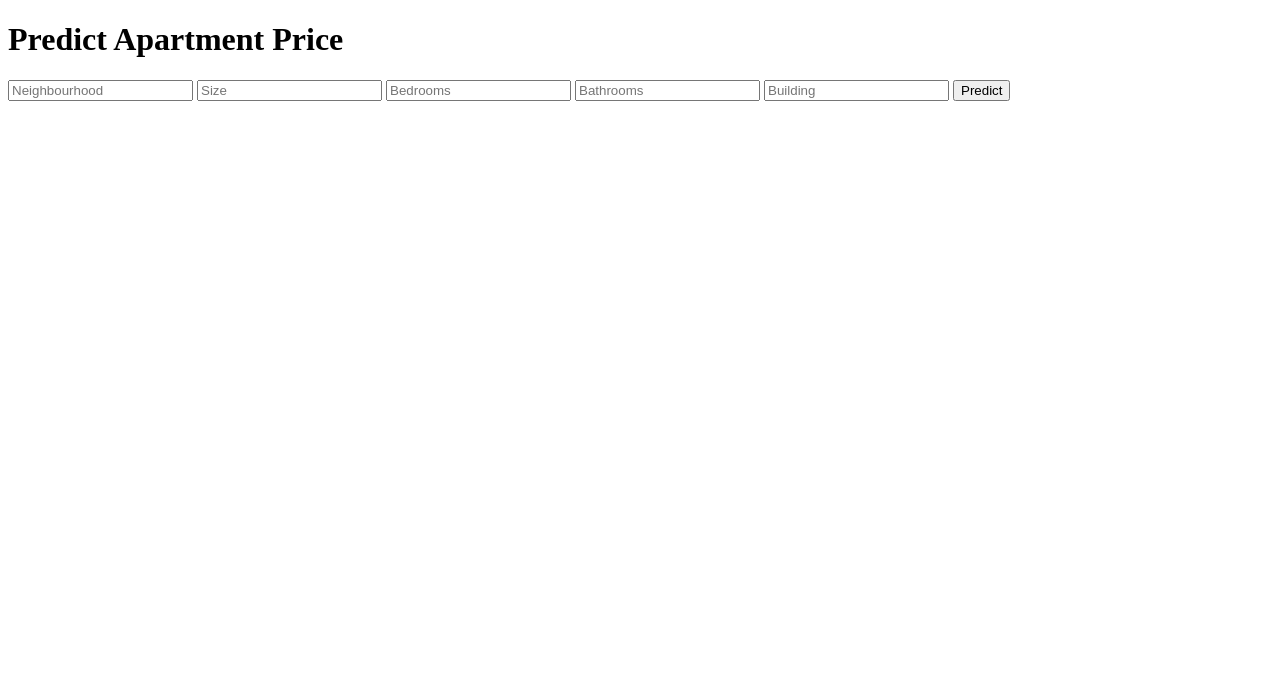
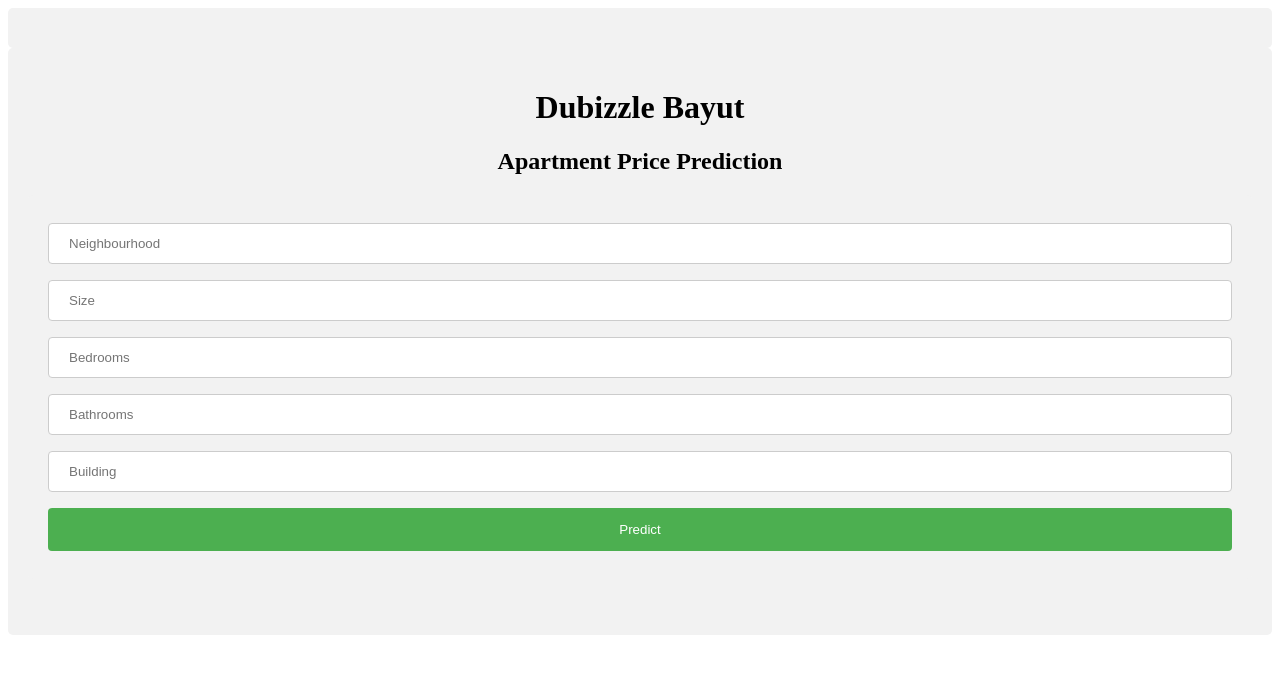
Before and after one commit to RitishaJaiswal2sep/price-prediction-model1, a Flask app: page / in a window 1280 px wide. Shown: the top 674 px of the page. Run offline with Flask 2, Linux system fonts and the light colour scheme; parts of the project's set-up code (start-up, migrations or seed data) failed here and were passed over.

Commit message:
Update index.html

```diff
--- a/templates/index.html
+++ b/templates/index.html
@@ -1,37 +1,117 @@
 <!DOCTYPE html>
-<html >
+<html>
   <!--From https://codepen.io/frytyler/pen/EGdtg-->
   <head>
-  <meta charset="UTF-8">
-  <title>ML API</title>
-  <link href='https://fonts.googleapis.com/css?family=Pacifico' rel='stylesheet' type='text/css'>
-<link href='https://fonts.googleapis.com/css?family=Arimo' rel='stylesheet' type='text/css'>
-<link href='https://fonts.googleapis.com/css?family=Hind:300' rel='stylesheet' type='text/css'>
-<link href='https://fonts.googleapis.com/css?family=Open+Sans+Condensed:300' rel='stylesheet' type='text/css'>
+    <meta charset="UTF-8" />
+    <title>Dubizzle Bayut Case Study</title>
+    <link
+      href="https://fonts.googleapis.com/css?family=Pacifico"
+      rel="stylesheet"
+      type="text/css"
+    />
+    <link
+      href="https://fonts.googleapis.com/css?family=Arimo"
+      rel="stylesheet"
+      type="text/css"
+    />
+    <link
+      href="https://fonts.googleapis.com/css?family=Hind:300"
+      rel="stylesheet"
+      type="text/css"
+    />
+    <link
+      href="https://fonts.googleapis.com/css?family=Open+Sans+Condensed:300"
+      rel="stylesheet"
+      type="text/css"
+    />
 
+    <style>
+      body {
+      }
+      input[type="text"],
+      select {
+        width: 100%;
+        padding: 12px 20px;
+        margin: 8px 0;
+        display: inline-block;
+        border: 1px solid #ccc;
+        border-radius: 4px;
+        box-sizing: border-box;
+      }
+
+      .xbtn {
+        width: 100%;
+        background-color: #4caf50;
+        color: white;
+        padding: 14px 20px;
+        margin: 8px 0;
+        border: none;
+        border-radius: 4px;
+        cursor: pointer;
+      }
+
+      input[type="submit"]:hover {
+        background-color: #45a049;
+      }
+
+      div {
+        border-radius: 5px;
+        background-color: #f2f2f2;
+        padding: 20px;
+      }
+      h1,
+      h2 {
+        text-align: center;
+      }
+    </style>
   </head>
 
   <body>
- <div class="login">
-	<h1>Predict Apartment Price</h1>
+    <div class="nav"></div>
+    <div class="login" class="main">
+      <h1>Dubizzle Bayut</h1>
+      <h2>Apartment Price Prediction</h2>
 
       <!-- Main Input For Receiving Query to our ML -->
-    <form action="{{ url_for('predict')}}"method="post">
-    	<input type="text" name="neighbourhood" placeholder="Neighbourhood" required="required" />
-        <input type="text" name="size" placeholder="Size" required="required" />
-		<input type="text" name="bedrooms" placeholder="Bedrooms" required="required" />
-        <input type="text" name="bathrooms" placeholder="Bathrooms" required="required" />
-        <input type="text" name="building" placeholder="Building" required="required" />
+      <div style="text-align: center">
+        <form action="{{ url_for('predict')}}" method="post">
+          <input
+            type="text"
+            name="neighbourhood"
+            placeholder="Neighbourhood"
+            required="required"
+          />
+          <input
+            type="text"
+            name="size"
+            placeholder="Size"
+            required="required"
+          />
+          <input
+            type="text"
+            name="bedrooms"
+            placeholder="Bedrooms"
+            required="required"
+          />
+          <input
+            type="text"
+            name="bathrooms"
+            placeholder="Bathrooms"
+            required="required"
+          />
+          <input
+            type="text"
+            name="building"
+            placeholder="Building"
+            required="required"
+          />
 
-        <button type="submit" class="btn btn-primary btn-block btn-large">Predict</button>
+          <button type="submit" class="xbtn">Predict</button>
         </form>
-
-   <br>
-   <br>
+      </div>
+      <br />
+      <br />
       {{ prediction_text }}
-
     </div>
-
-
   </body>
 </html>
```
Lines whose indentation alone changed are shown as unchanged.
